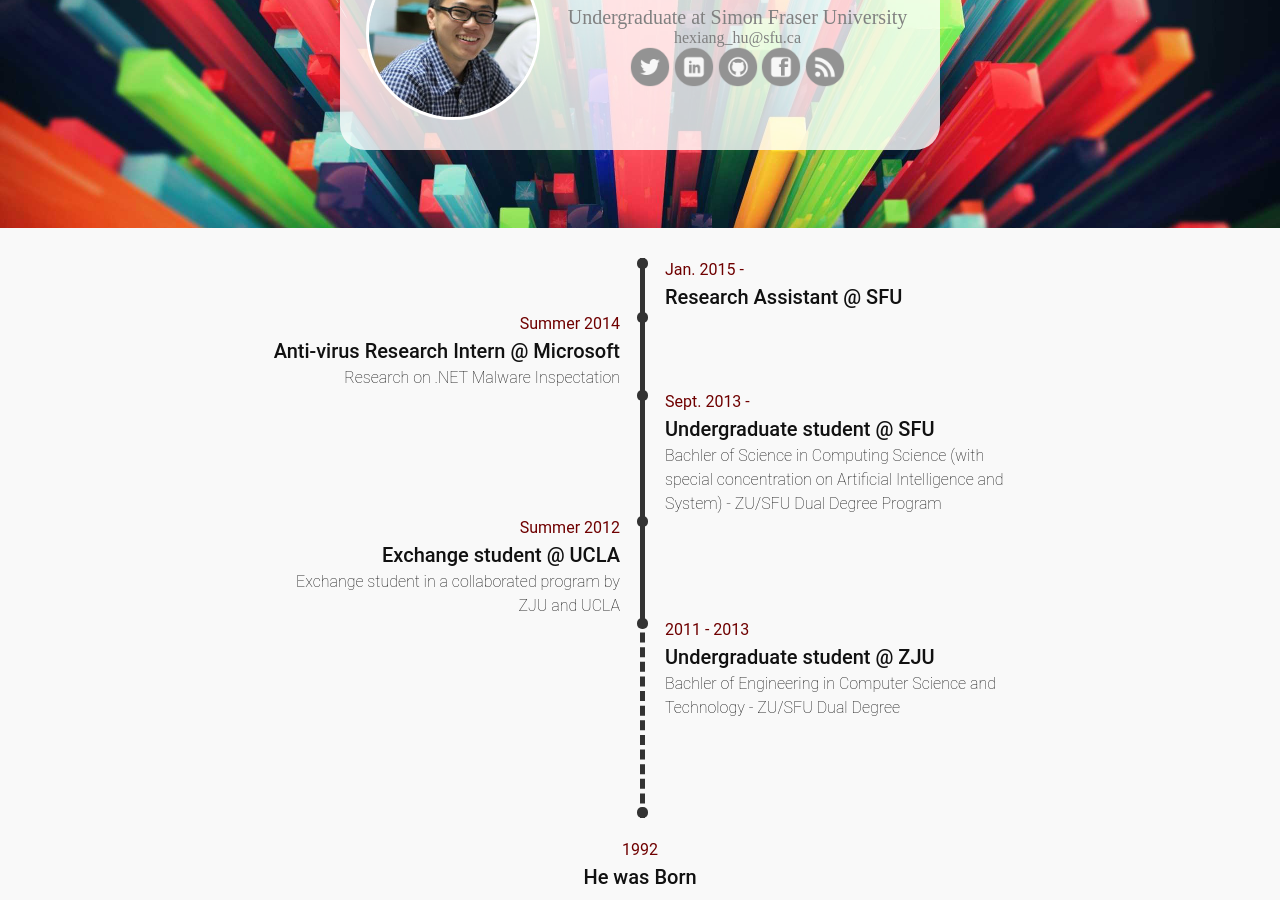
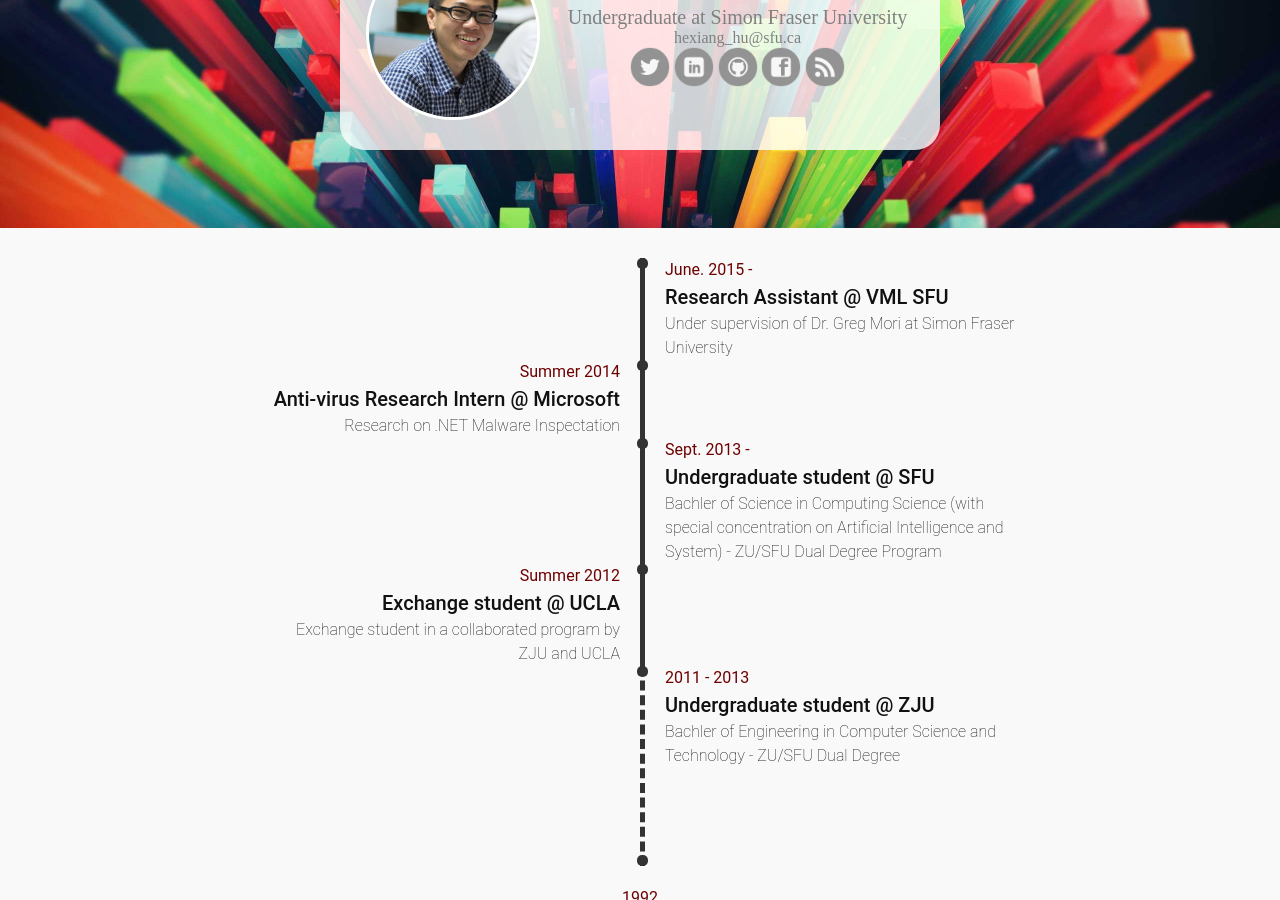
Before and after one commit to danielyou0230/danielyou0230.github.io, a Jekyll site: the page built from timeline.html, in a window 1280 px wide and 900 px high, scrolled down 354 px. Built offline with Jekyll 4.4.1, drawn with Linux system fonts in a browser that asks for light colours.

Commit message:
Update timeline a bit

```diff
--- a/_sass/_timeline.scss
+++ b/_sass/_timeline.scss
@@ -173,3 +173,7 @@ $timeline-padding: 20px;
       font-size: 12px;
   }
 }
+
+.horizon-line {
+
+}
--- a/timeline.html
+++ b/timeline.html
@@ -5,8 +5,9 @@ permalink: /timeline/
 
 # specify the timeline item under this collection
 items:
-    - date:  Jan. 2015 -
-      title: Research Assistant @ SFU
+    - date:  June. 2015 -
+      title: Research Assistant @ VML SFU
+      desc:  Under supervision of Dr. Greg Mori at Simon Fraser University
     - date:  Summer 2014
       title: Anti-virus Research Intern @ Microsoft
       desc:  Research on .NET Malware Inspectation
```
